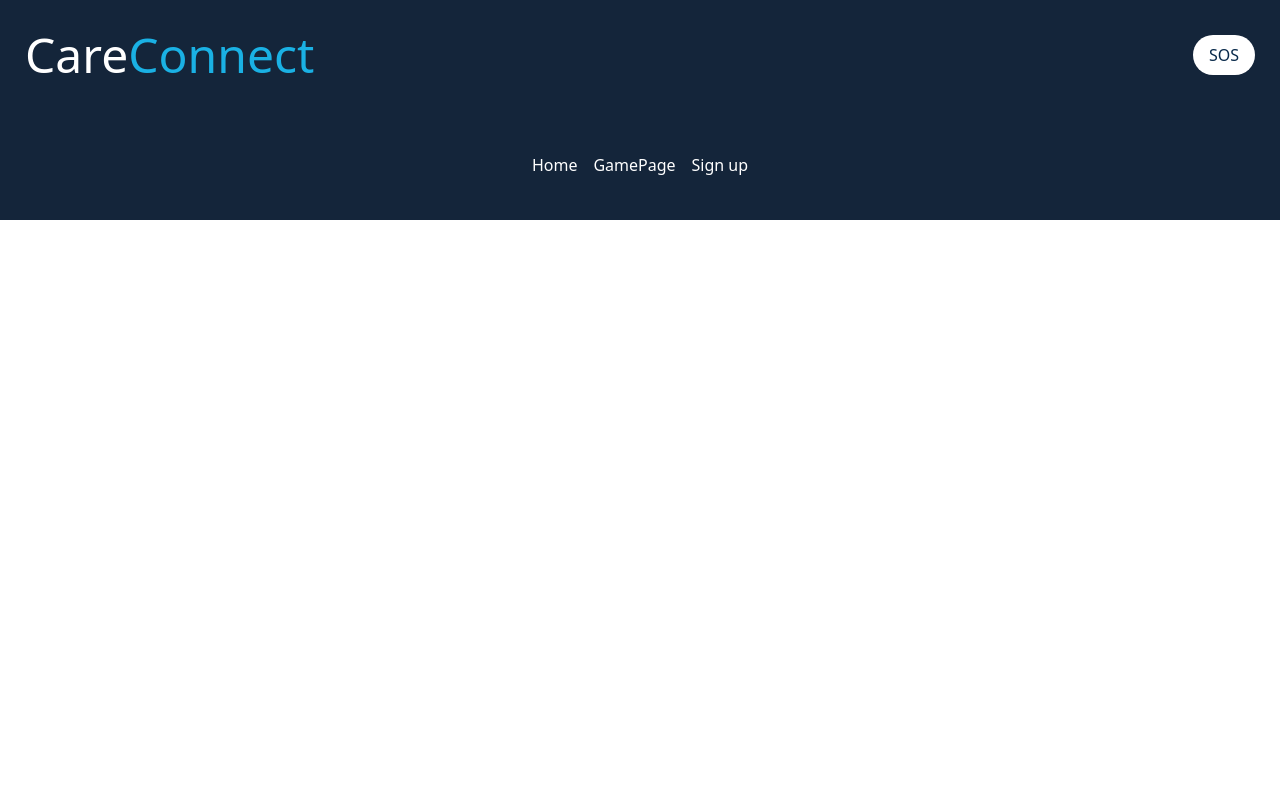
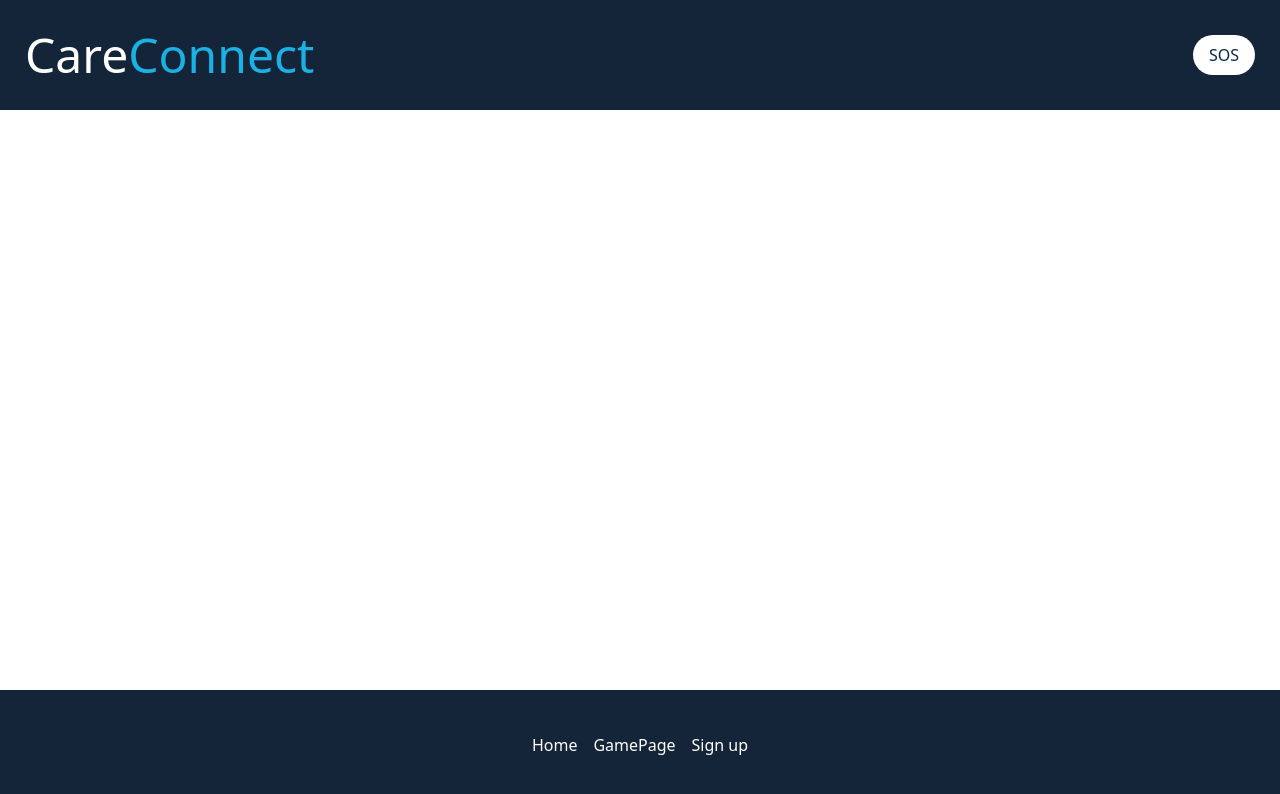
Before and after one commit to joshuaenoch/care-connect, a React (Vite) app in the folder CareConnect/: page / in a window 1280 px wide. Shown: the top 794 px of the page. Built offline with nearby package versions, Linux system fonts and the light colour scheme.

Commit message:
footer positioning

```diff
--- a/CareConnect/src/components/App.jsx
+++ b/CareConnect/src/components/App.jsx
@@ -24,7 +24,7 @@ function App() {
           </header>
         </Router>
       </main>
-      <footer>
+      <footer className = "">
         <Router>
           <Routes>
             <Route path="/SignUp" element={<SignUp />} />
--- a/CareConnect/src/index.css
+++ b/CareConnect/src/index.css
@@ -81,7 +81,7 @@ h1 {
 /* Footer css */
 
 .footer {
-  position: relative;
+  position: fixed;
   bottom: 0;
   width: 100%;
 }
```
